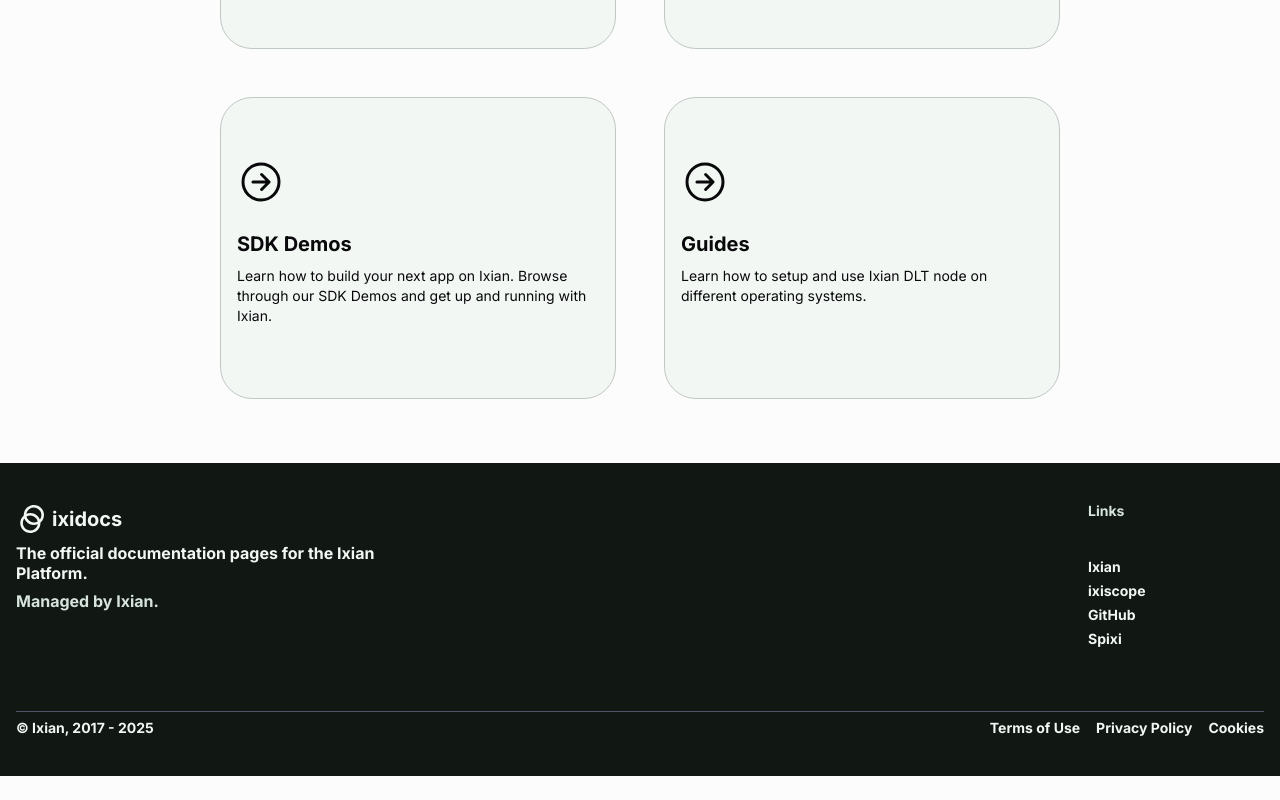
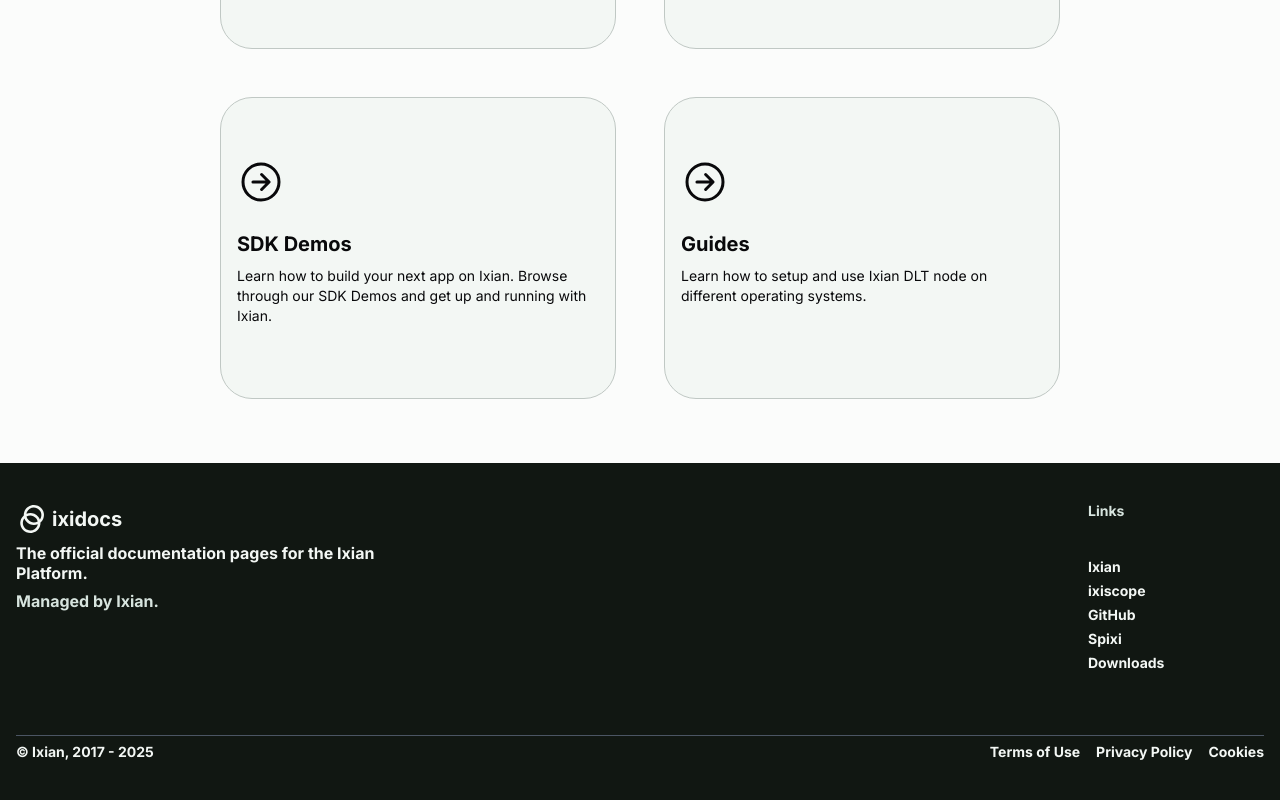
Before and after one commit to ixian-platform/ixi-docs, a Next.js app: page / in a window 1280 px wide. Shown: the part 983-1783 px from the top of the page. Before the commit the page ends 1759 px from the top, so only its background shows below. Built offline with nearby package versions, Linux system fonts and the light colour scheme.

Commit message:
footer links

```diff
--- a/components/navigation/footer.tsx
+++ b/components/navigation/footer.tsx
@@ -1,6 +1,7 @@
 import Image from "next/image"
 import Link from "next/link"
 import logo from "@/public/logo.svg"
+import { GitHubLink, links } from "@/settings/navigation"
 import { cookies, privacyPolicy, terms } from "@/settings/settings"
 
 import Copyright from "@/components/Copyright/Copyright"
@@ -31,17 +32,20 @@ export function Footer() {
             Links
           </TextElement>
           <div className="flex flex-col gap-2 mt-10 max-sm:mt-4">
-            <Link href={"https://www.ixian.io/"} target={"_blank"}>
+            <Link href={links?.ixian} target={"_blank"}>
               <TextElement type={"label-sm"}>Ixian</TextElement>
             </Link>
-            <Link href={"https://explorer.ixian.io/"} target={"_blank"}>
+            <Link href={links?.ixiscope} target={"_blank"}>
               <TextElement type={"label-sm"}>ixiscope</TextElement>
             </Link>
-            <Link href={"https://github.com/ProjectIxian"} target={"_blank"}>
+            <Link href={GitHubLink?.href} target={"_blank"}>
               <TextElement type={"label-sm"}>GitHub</TextElement>
             </Link>
-            <Link href={" https://www.spixi.io/"} target={"_blank"}>
+            <Link href={links?.spixi} target={"_blank"}>
               <TextElement type={"label-sm"}>Spixi</TextElement>
+            </Link>
+            <Link href={links?.downloads} target={"_blank"}>
+              <TextElement type={"label-sm"}>Downloads</TextElement>
             </Link>
           </div>
         </div>
--- a/settings/navigation.tsx
+++ b/settings/navigation.tsx
@@ -26,5 +26,12 @@ export const Navigations: Navigation[] = [
 ]
 
 export const GitHubLink = {
-  href: "https://github.com/ProjectIxian",
+  href: "https://github.com/ixian-platform",
 }
+
+export const links = {
+  ixian: "https://www.ixian.io/",
+  ixiscope: "https://explorer.ixian.io/",
+  spixi: "https://www.spixi.io/",
+  downloads: "https://www.ixian.io/get-involved#resources",
+}
```
